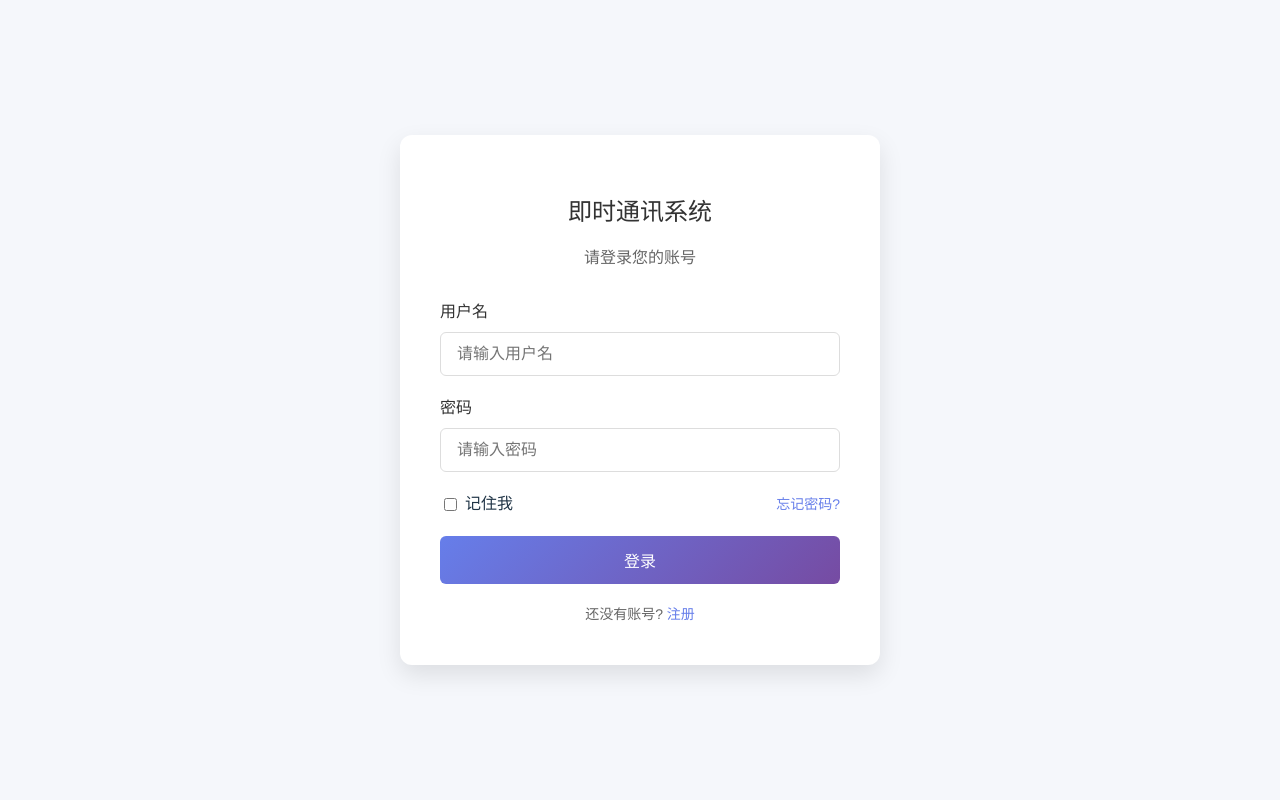
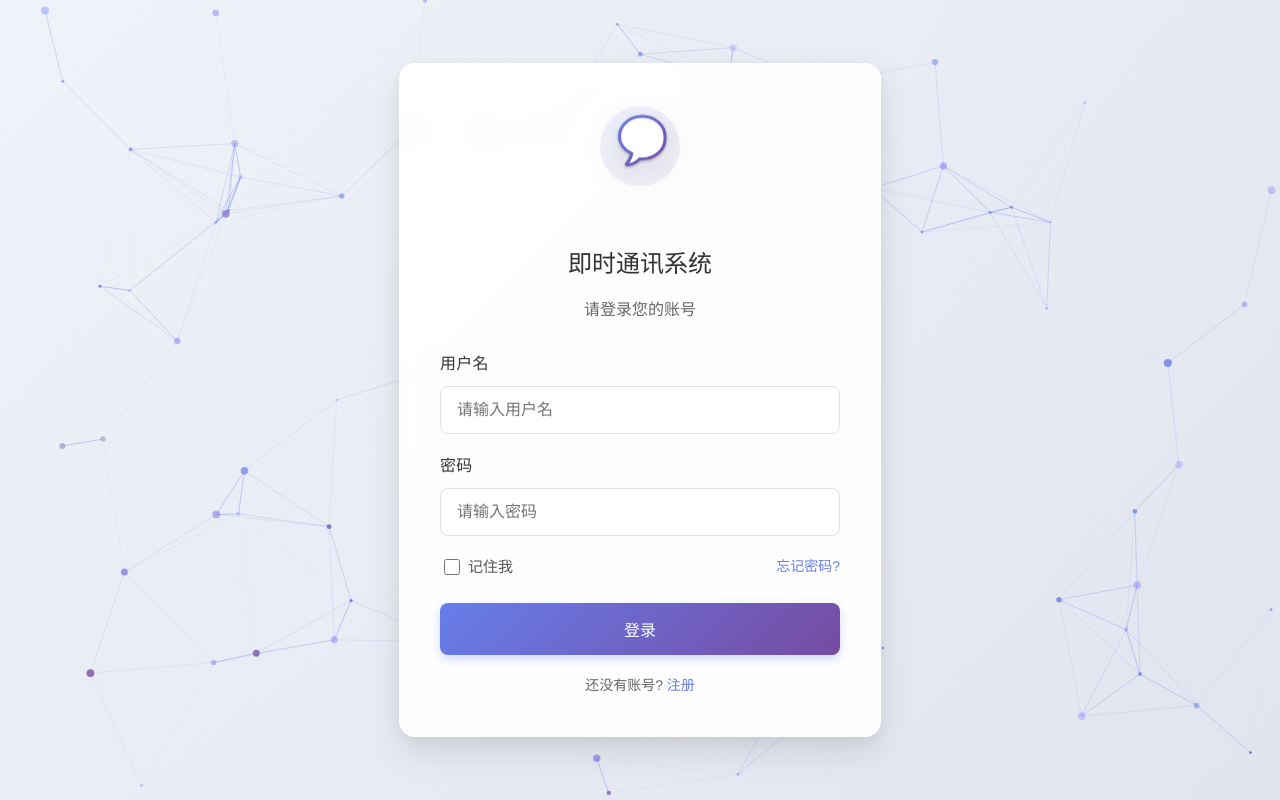
Before and after one commit to Larkspur-CY/im, a Vue app in the folder frontend/: page /login in a window 1280 px wide. Built offline with nearby package versions, Linux system fonts and the light colour scheme.

Commit message:
feat(登录页): 添加粒子动画背景和品牌logo
添加粒子动画效果作为登录页背景，支持深色模式自动适配
引入品牌logo并添加浮动动画效果
优化登录表单的视觉设计和交互体验
更新CSS样式增强整体视觉效果

```diff
--- a/frontend/src/assets/login.css
+++ b/frontend/src/assets/login.css
@@ -3,18 +3,50 @@
   justify-content: center;
   align-items: center;
   min-height: 100vh;
-  background-color: #f5f7fb;
+  background: linear-gradient(135deg, #f5f7fb 0%, #e6e9f0 100%);
   font-family: 'Helvetica Neue', Helvetica, Arial, sans-serif;
+  position: relative;
+  overflow: hidden;
+}
+
+.login-container::before {
+  content: '';
+  position: absolute;
+  top: -50%;
+  left: -50%;
+  width: 200%;
+  height: 200%;
+  background: radial-gradient(circle, rgba(102, 126, 234, 0.03) 0%, rgba(118, 75, 162, 0.03) 100%);
+  animation: rotate 30s linear infinite;
+  z-index: 0;
+}
+
+@keyframes rotate {
+  from { transform: rotate(0deg); }
+  to { transform: rotate(360deg); }
+}
+
+.particles-canvas {
+  position: absolute;
+  top: 0;
+  left: 0;
+  width: 100%;
+  height: 100%;
+  z-index: 1;
 }
 
 .login-box {
   width: 100%;
   max-width: 400px;
-  background-color: white;
-  border-radius: 12px;
-  box-shadow: 0 10px 25px rgba(0, 0, 0, 0.1);
+  background-color: rgba(255, 255, 255, 0.95);
+  border-radius: 16px;
+  box-shadow: 0 15px 35px rgba(0, 0, 0, 0.1), 0 5px 15px rgba(0, 0, 0, 0.05);
   padding: 40px;
-  transition: transform 0.3s ease;
+  transition: all 0.3s ease;
+  position: relative;
+  z-index: 2;
+  backdrop-filter: blur(10px);
+  border: 1px solid rgba(255, 255, 255, 0.2);
 }
 
 .login-box:hover {
@@ -24,6 +56,20 @@
 .login-header {
   text-align: center;
   margin-bottom: 30px;
+}
+
+.login-logo {
+  width: 100px;
+  height: 100px;
+  margin-bottom: 15px;
+  animation: float 3s infinite ease-in-out;
+  filter: drop-shadow(0 5px 15px rgba(0, 0, 0, 0.1));
+}
+
+@keyframes float {
+  0% { transform: translateY(0px); }
+  50% { transform: translateY(-10px); }
+  100% { transform: translateY(0px); }
 }
 
 .login-header h2 {
@@ -43,33 +89,45 @@
 
 .form-group label {
   display: block;
-  margin-bottom: 8px;
+  margin-bottom: 10px;
   font-weight: 500;
   color: #333;
   text-align: left;
+  font-size: 16px;
+  transition: all 0.3s ease;
+  letter-spacing: 0.3px;
 }
 
 .form-group input {
   width: 100%;
-  padding: 12px 16px;
-  border: 1px solid #ddd;
-  border-radius: 6px;
+  padding: 14px 16px;
+  border: 1px solid #e0e0e0;
+  border-radius: 8px;
   font-size: 16px;
-  transition: border-color 0.3s;
+  transition: all 0.3s ease;
   box-sizing: border-box;
+  background-color: rgba(255, 255, 255, 0.8);
 }
 
 .form-group input:focus {
   border-color: #667eea;
   outline: none;
-  box-shadow: 0 0 0 2px rgba(102, 126, 234, 0.2);
+  box-shadow: 0 0 0 3px rgba(102, 126, 234, 0.15);
+  background-color: rgba(255, 255, 255, 1);
+  transform: translateY(-1px);
+}
+
+.form-group:focus-within label {
+  color: #667eea;
+  transform: translateY(-2px);
+  font-weight: 600;
 }
 
 .form-options {
   display: flex;
   justify-content: space-between;
   align-items: center;
-  margin-bottom: 20px;
+  margin-bottom: 25px;
 }
 
 .remember-me {
@@ -79,33 +137,88 @@
 
 .remember-me input {
   margin-right: 8px;
+  accent-color: #667eea;
+  cursor: pointer;
+  width: 16px;
+  height: 16px;
+}
+
+.remember-me label {
+  font-size: 15px;
+  color: #555;
+  cursor: pointer;
 }
 
 .forgot-password {
   color: #667eea;
   text-decoration: none;
   font-size: 14px;
+  font-weight: 500;
+  transition: all 0.3s ease;
+  position: relative;
 }
 
 .forgot-password:hover {
-  text-decoration: underline;
+  color: #764ba2;
+}
+
+.forgot-password::after {
+  content: '';
+  position: absolute;
+  width: 0;
+  height: 2px;
+  bottom: -2px;
+  left: 0;
+  background: linear-gradient(90deg, #667eea, #764ba2);
+  transition: width 0.3s ease;
+}
+
+.forgot-password:hover::after {
+  width: 100%;
 }
 
 .login-button {
   width: 100%;
-  padding: 12px;
+  padding: 14px;
   background: linear-gradient(135deg, #667eea 0%, #764ba2 100%);
   border: none;
-  border-radius: 6px;
+  border-radius: 8px;
   color: white;
   font-size: 16px;
   font-weight: 500;
   cursor: pointer;
-  transition: opacity 0.3s;
+  transition: all 0.3s ease;
+  box-shadow: 0 4px 10px rgba(102, 126, 234, 0.3);
+  position: relative;
+  overflow: hidden;
 }
 
 .login-button:hover {
-  opacity: 0.9;
+  transform: translateY(-2px);
+  box-shadow: 0 6px 15px rgba(102, 126, 234, 0.4);
+}
+
+.login-button:active {
+  transform: translateY(1px);
+  box-shadow: 0 2px 5px rgba(102, 126, 234, 0.2);
+}
+
+.login-button::after {
+  content: '';
+  position: absolute;
+  top: -50%;
+  left: -50%;
+  width: 200%;
+  height: 200%;
+  background: linear-gradient(rgba(255, 255, 255, 0), rgba(255, 255, 255, 0.1), rgba(255, 255, 255, 0));
+  transform: rotate(30deg);
+  transition: all 0.8s;
+  opacity: 0;
+}
+
+.login-button:hover::after {
+  opacity: 1;
+  transform: rotate(30deg) translate(10%, 10%);
 }
 
 .login-button:disabled {
@@ -249,12 +362,18 @@
 /* 深色模式支持 */
 @media (prefers-color-scheme: dark) {
   .login-container {
-    background-color: #1a1a1a;
+    background: linear-gradient(135deg, #1a1a1a 0%, #2d3748 100%);
+  }
+
+  .login-container::before {
+    background: radial-gradient(circle, rgba(118, 75, 162, 0.05) 0%, rgba(102, 126, 234, 0.05) 100%);
   }
 
   .login-box {
-    background-color: #252525;
-    box-shadow: 0 10px 25px rgba(0, 0, 0, 0.3);
+    background-color: rgba(37, 37, 37, 0.9);
+    box-shadow: 0 15px 35px rgba(0, 0, 0, 0.3), 0 5px 15px rgba(0, 0, 0, 0.2);
+    backdrop-filter: blur(10px);
+    border: 1px solid rgba(255, 255, 255, 0.05);
   }
 
   .login-header h2 {
@@ -271,21 +390,43 @@
 
   .form-group input {
     border: 1px solid #3a3a3a;
-    background-color: #1e1e1e;
+    background-color: rgba(30, 30, 30, 0.8);
     color: #e0e0e0;
   }
 
   .form-group input:focus {
     border-color: #764ba2;
-    box-shadow: 0 0 0 2px rgba(118, 75, 162, 0.3);
+    box-shadow: 0 0 0 3px rgba(118, 75, 162, 0.2);
+    background-color: rgba(30, 30, 30, 1);
+  }
+
+  .form-group:focus-within label {
+    color: #764ba2;
+  }
+
+  .remember-me label {
+    color: #aaa;
   }
 
   .forgot-password {
     color: #764ba2;
   }
 
+  .forgot-password:hover {
+    color: #667eea;
+  }
+
   .login-button {
     background: linear-gradient(135deg, #4a5568 0%, #2d3748 100%);
+    box-shadow: 0 4px 10px rgba(118, 75, 162, 0.3);
+  }
+
+  .login-button:hover {
+    box-shadow: 0 6px 15px rgba(118, 75, 162, 0.4);
+  }
+
+  .login-button:active {
+    box-shadow: 0 2px 5px rgba(118, 75, 162, 0.2);
   }
 
   .register-link {
@@ -295,4 +436,29 @@
   .register-link a {
     color: #764ba2;
   }
+
+  .error-message {
+    background-color: rgba(255, 71, 87, 0.15);
+  }
+
+  .success-message {
+    background-color: rgba(40, 167, 69, 0.15);
+  }
+
+  .modal-content {
+    background-color: #252525;
+    box-shadow: 0 4px 16px rgba(0, 0, 0, 0.4);
+  }
+
+  .modal-header {
+    border-bottom: 1px solid #333;
+  }
+
+  .modal-header h3 {
+    color: #e0e0e0;
+  }
+
+  .close-button {
+    color: #aaa;
+  }
 }
--- /dev/null
+++ b/frontend/src/assets/particles.ts
@@ -0,0 +1,122 @@
+interface ParticleOptions {
+  x?: number;
+  y?: number;
+  size?: number;
+  speedX?: number;
+  speedY?: number;
+  color?: string;
+  opacity?: number;
+}
+
+class Particle {
+  private canvas: HTMLCanvasElement;
+  private ctx: CanvasRenderingContext2D;
+  private x: number;
+  private y: number;
+  private size: number;
+  private speedX: number;
+  private speedY: number;
+  private color: string;
+  private opacity: number;
+
+  constructor(canvas: HTMLCanvasElement, options: ParticleOptions = {}) {
+    this.canvas = canvas;
+    this.ctx = canvas.getContext('2d') as CanvasRenderingContext2D;
+    this.x = options.x || Math.random() * canvas.width;
+    this.y = options.y || Math.random() * canvas.height;
+    this.size = options.size || Math.random() * 3 + 1;
+    this.speedX = options.speedX || (Math.random() - 0.5) * 1;
+    this.speedY = options.speedY || (Math.random() - 0.5) * 1;
+    this.color = options.color || '#667eea';
+    this.opacity = options.opacity || Math.random() * 0.5 + 0.3;
+  }
+
+  update(): void {
+    this.x += this.speedX;
+    this.y += this.speedY;
+
+    // 边界检查
+    if (this.x > this.canvas.width || this.x < 0) {
+      this.speedX = -this.speedX;
+    }
+
+    if (this.y > this.canvas.height || this.y < 0) {
+      this.speedY = -this.speedY;
+    }
+  }
+
+  draw(): void {
+    this.ctx.beginPath();
+    this.ctx.arc(this.x, this.y, this.size, 0, Math.PI * 2);
+    this.ctx.fillStyle = this.color;
+    this.ctx.globalAlpha = this.opacity;
+    this.ctx.fill();
+    this.ctx.globalAlpha = 1;
+  }
+}
+
+export function initParticles(canvasId: string, particleCount: number = 100, colorScheme: 'light' | 'dark' = 'light'): void {
+  const canvas = document.getElementById(canvasId) as HTMLCanvasElement;
+  if (!canvas) return;
+
+  const ctx = canvas.getContext('2d') as CanvasRenderingContext2D;
+  canvas.width = window.innerWidth;
+  canvas.height = window.innerHeight;
+
+  const particles: Particle[] = [];
+
+  // 根据配色方案设置颜色
+  const colors = colorScheme === 'dark'
+    ? ['#764ba2', '#667eea', '#a29bfe', '#6c5ce7']
+    : ['#667eea', '#764ba2', '#a29bfe', '#6c5ce7'];
+
+  // 创建粒子
+  for (let i = 0; i < particleCount; i++) {
+    const color = colors[Math.floor(Math.random() * colors.length)];
+    particles.push(new Particle(canvas, { color }));
+  }
+
+  // 连接粒子的函数
+  function connectParticles(): void {
+    const maxDistance = 150;
+    for (let i = 0; i < particles.length; i++) {
+      for (let j = i; j < particles.length; j++) {
+        const dx = particles[i].x - particles[j].x;
+        const dy = particles[i].y - particles[j].y;
+        const distance = Math.sqrt(dx * dx + dy * dy);
+
+        if (distance < maxDistance) {
+          ctx.beginPath();
+          ctx.strokeStyle = colorScheme === 'dark' ? '#4a5568' : '#667eea';
+          ctx.globalAlpha = 1 - (distance / maxDistance);
+          ctx.lineWidth = 0.5;
+          ctx.moveTo(particles[i].x, particles[i].y);
+          ctx.lineTo(particles[j].x, particles[j].y);
+          ctx.stroke();
+          ctx.globalAlpha = 1;
+        }
+      }
+    }
+  }
+
+  // 动画循环
+  function animate(): void {
+    ctx.clearRect(0, 0, canvas.width, canvas.height);
+
+    for (const particle of particles) {
+      particle.update();
+      particle.draw();
+    }
+
+    connectParticles();
+    requestAnimationFrame(animate);
+  }
+
+  // 处理窗口大小变化
+  window.addEventListener('resize', () => {
+    canvas.width = window.innerWidth;
+    canvas.height = window.innerHeight;
+  });
+
+  animate();
+}
--- a/frontend/src/pages/LoginPage.vue
+++ b/frontend/src/pages/LoginPage.vue
@@ -1,7 +1,9 @@
 <template>
   <div class="login-container">
+    <canvas id="particles-canvas" class="particles-canvas"></canvas>
     <div class="login-box">
       <div class="login-header">
+        <img src="../assets/logo.svg" alt="Logo" class="login-logo" />
         <h2>即时通讯系统</h2>
         <p>请登录您的账号</p>
       </div>
@@ -37,7 +39,12 @@
             <input type="checkbox" id="remember" v-model="rememberMe" />
             <label for="remember">记住我</label>
           </div>
-          <a href="#" class="forgot-password" @click.prevent="showForgotPasswordModal = true">忘记密码?</a>
+          <a
+            href="#"
+            class="forgot-password"
+            @click.prevent="showForgotPasswordModal = true"
+            >忘记密码?</a
+          >
         </div>
 
         <button class="login-button" @click="login" :disabled="isLoading">
@@ -56,7 +63,9 @@
     <div class="modal-content">
       <div class="modal-header">
         <h3>重置密码</h3>
-        <button class="close-button" @click="showForgotPasswordModal = false">&times;</button>
+        <button class="close-button" @click="showForgotPasswordModal = false">
+          &times;
+        </button>
       </div>
       <div class="modal-body">
         <div v-if="resetStep === 1">
@@ -114,7 +123,13 @@
             @click="handleResetPassword"
             :disabled="resetLoading"
           >
-            {{ resetLoading ? "处理中..." : resetStep === 1 ? "下一步" : "重置密码" }}
+            {{
+              resetLoading
+                ? "处理中..."
+                : resetStep === 1
+                ? "下一步"
+                : "重置密码"
+            }}
           </button>
         </div>
       </div>
@@ -123,10 +138,11 @@
 </template>
 
 <script setup lang="ts">
-import { ref } from "vue";
+import { ref, onMounted, onUnmounted } from "vue";
 import { useRouter } from "vue-router";
 import { authService } from "../services/authService";
 import { userApi } from "../services/apiService";
+import { initParticles } from "../assets/particles";
 import "../assets/login.css";
 
 const router = useRouter();
@@ -203,7 +219,7 @@ const handleResetPassword = async () => {
       // 调用验证接口
       const response = await userApi.verifyUserEmail({
         username: resetUsername.value,
-        email: resetEmail.value
+        email: resetEmail.value,
       });
 
       if (response.data) {
@@ -225,7 +241,7 @@ const handleResetPassword = async () => {
       await userApi.resetPassword({
         username: resetUsername.value,
         email: resetEmail.value,
-        newPassword: newPassword.value
+        newPassword: newPassword.value,
       });
 
       resetSuccessMessage.value = "密码重置成功，请使用新密码登录";
@@ -244,7 +260,8 @@ const handleResetPassword = async () => {
   } catch (error: any) {
     console.error("重置密码出错:", error);
     if (error.response && error.response.data) {
-      resetErrorMessage.value = error.response.data.message || "操作失败，请稍后再试";
+      resetErrorMessage.value =
+        error.response.data.message || "操作失败，请稍后再试";
     } else {
       resetErrorMessage.value = "操作失败，请稍后再试";
     }
@@ -259,4 +276,37 @@ if (rememberedUsername) {
   username.value = rememberedUsername;
   rememberMe.value = true;
 }
+
+// 用于存储事件监听器引用
+let darkModeMediaQuery: MediaQueryList;
+let handleDarkModeChange: (e: MediaQueryListEvent) => void;
+
+// 初始化粒子背景
+onMounted(() => {
+  // 检测是否为深色模式
+  const prefersDarkMode =
+    window.matchMedia &&
+    window.matchMedia("(prefers-color-scheme: dark)").matches;
+  const colorScheme = prefersDarkMode ? "dark" : "light";
+
+  // 初始化粒子动画
+  initParticles("particles-canvas", 80, colorScheme);
+
+  // 监听深色模式变化
+  darkModeMediaQuery = window.matchMedia("(prefers-color-scheme: dark)");
+  handleDarkModeChange = (e: MediaQueryListEvent) => {
+    const newColorScheme = e.matches ? "dark" : "light";
+    // 重新初始化粒子动画
+    initParticles("particles-canvas", 80, newColorScheme);
+  };
+
+  darkModeMediaQuery.addEventListener("change", handleDarkModeChange);
+});
+
+// 组件卸载时清理事件监听器
+onUnmounted(() => {
+  if (darkModeMediaQuery && handleDarkModeChange) {
+    darkModeMediaQuery.removeEventListener("change", handleDarkModeChange);
+  }
+});
 </script>
```
Also changed, not shown: frontend/src/assets/particles.d.ts (added, +8 -0 lines), frontend/src/assets/logo.svg (added).
